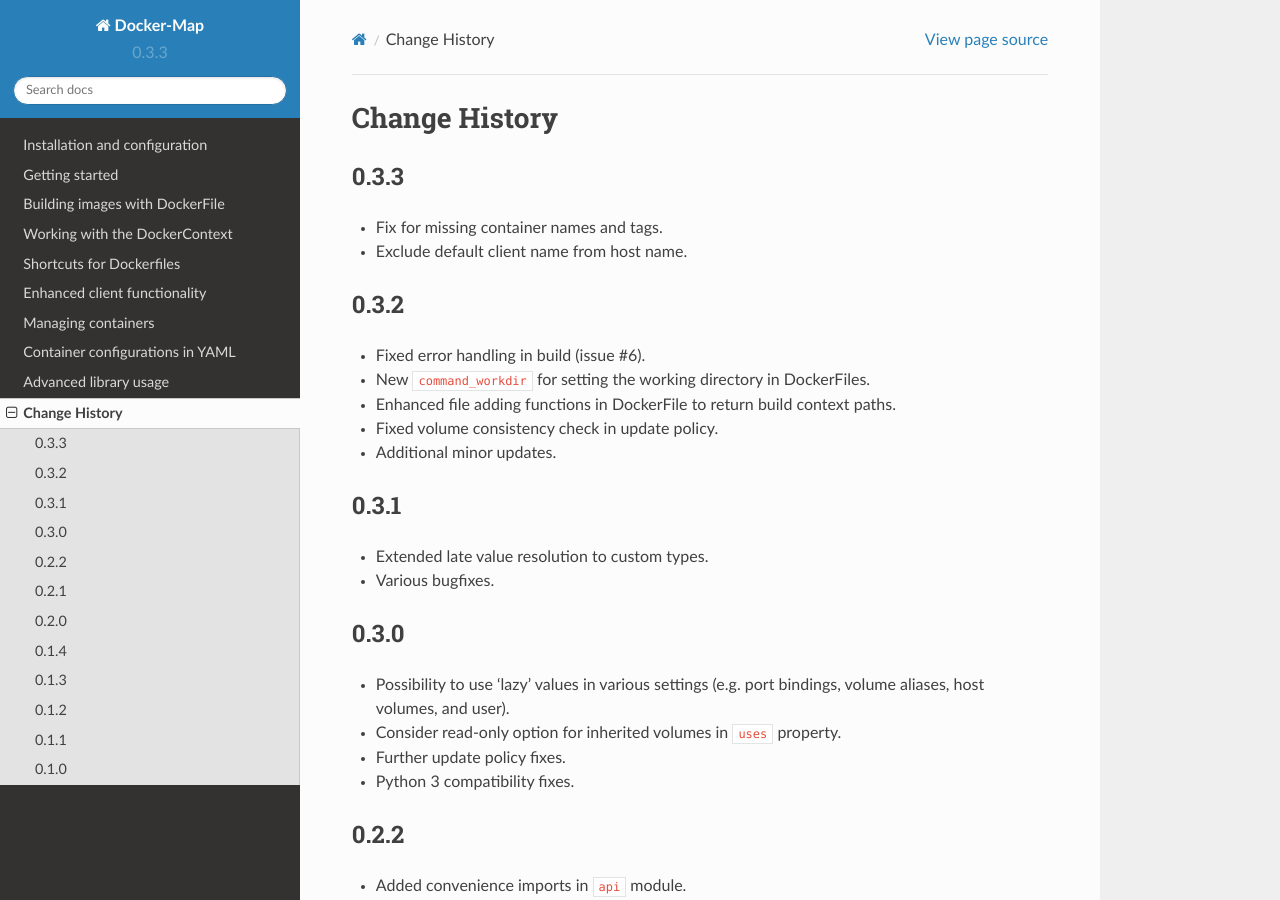
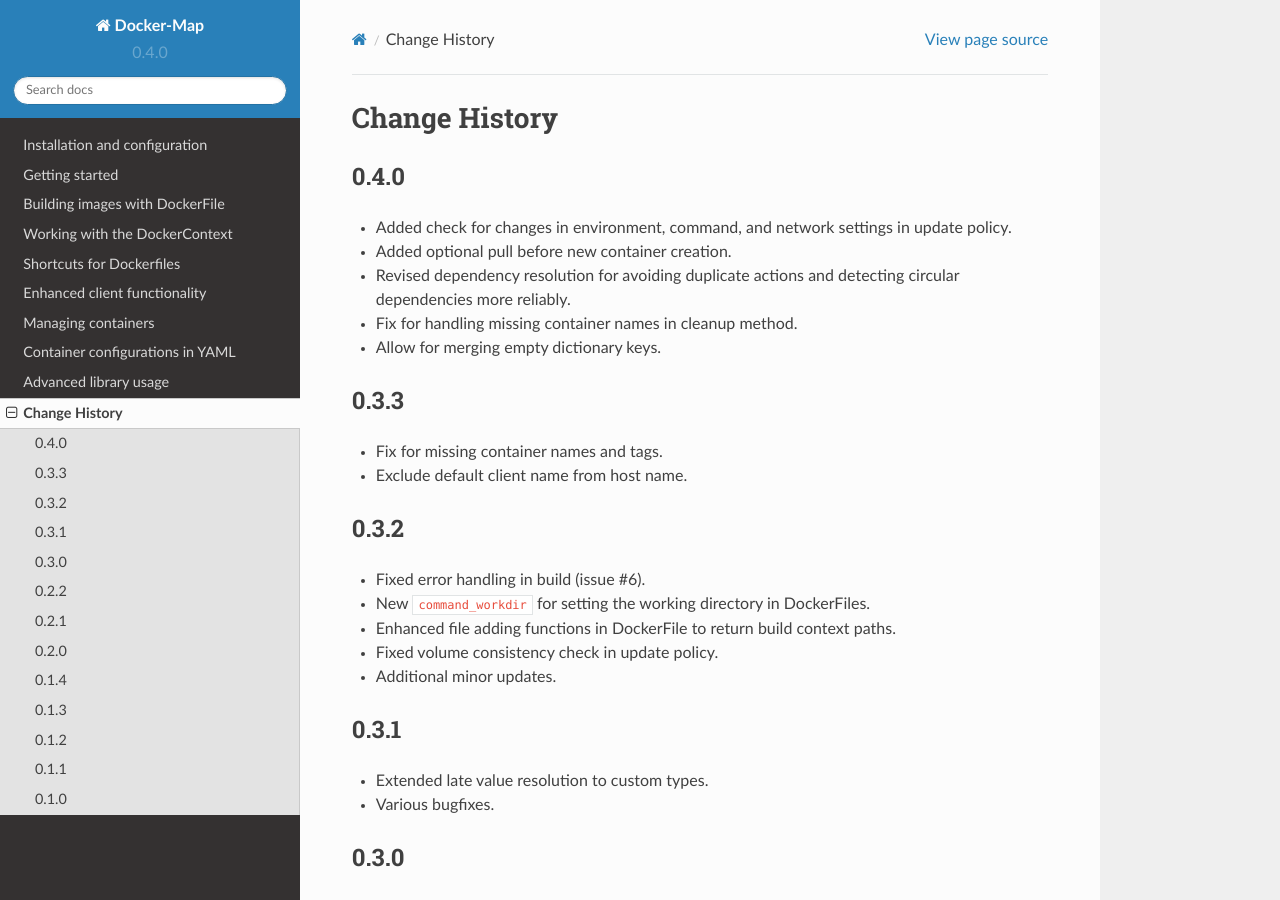
Before and after one commit to merll/docker-map, a Sphinx documentation site: the page built from docs/changes.rst, in a window 1280 px wide and 900 px high. Built offline with Sphinx 7.4.7 and the Read the Docs theme 2.0.0, drawn with Linux system fonts in a browser that asks for light colours.

Commit message:
Version and change log.

```diff
--- a/dockermap/__init__.py
+++ b/dockermap/__init__.py
@@ -2,7 +2,7 @@
 from __future__ import unicode_literals
 
 
-__version__ = '0.3.3'
+__version__ = '0.4.0'
 
 DEFAULT_BASEIMAGE = 'tianon/true'
 DEFAULT_COREIMAGE = 'busybox'
--- a/docs/changes.rst
+++ b/docs/changes.rst
@@ -2,6 +2,14 @@
 
 Change History
 ==============
+
+0.4.0
+-----
+* Added check for changes in environment, command, and network settings in update policy.
+* Added optional pull before new container creation.
+* Revised dependency resolution for avoiding duplicate actions and detecting circular dependencies more reliably.
+* Fix for handling missing container names in cleanup method.
+* Allow for merging empty dictionary keys.
 
 0.3.3
 -----
```
